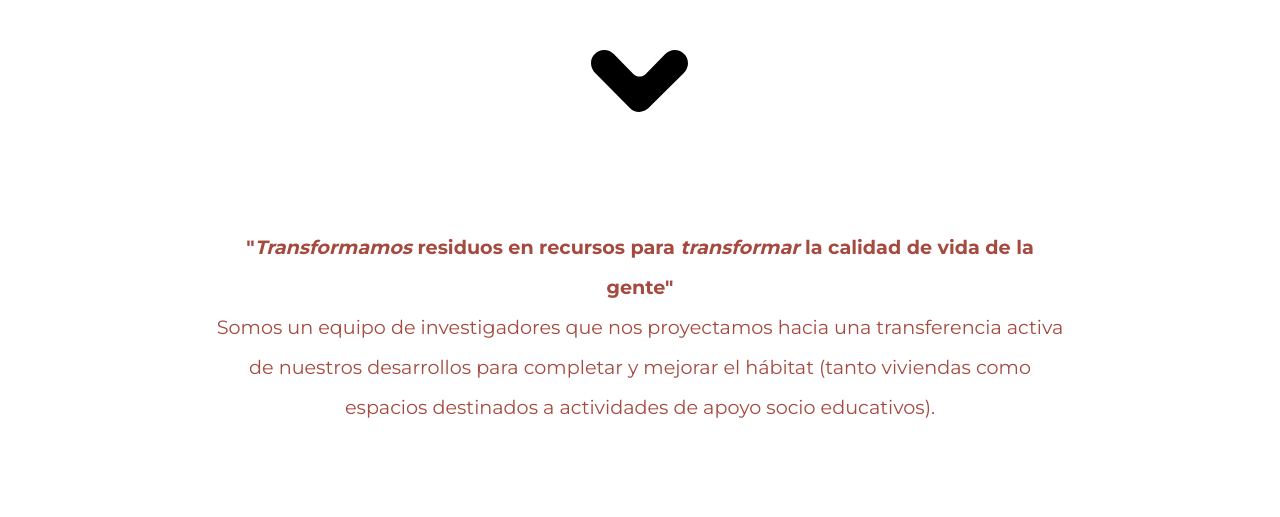
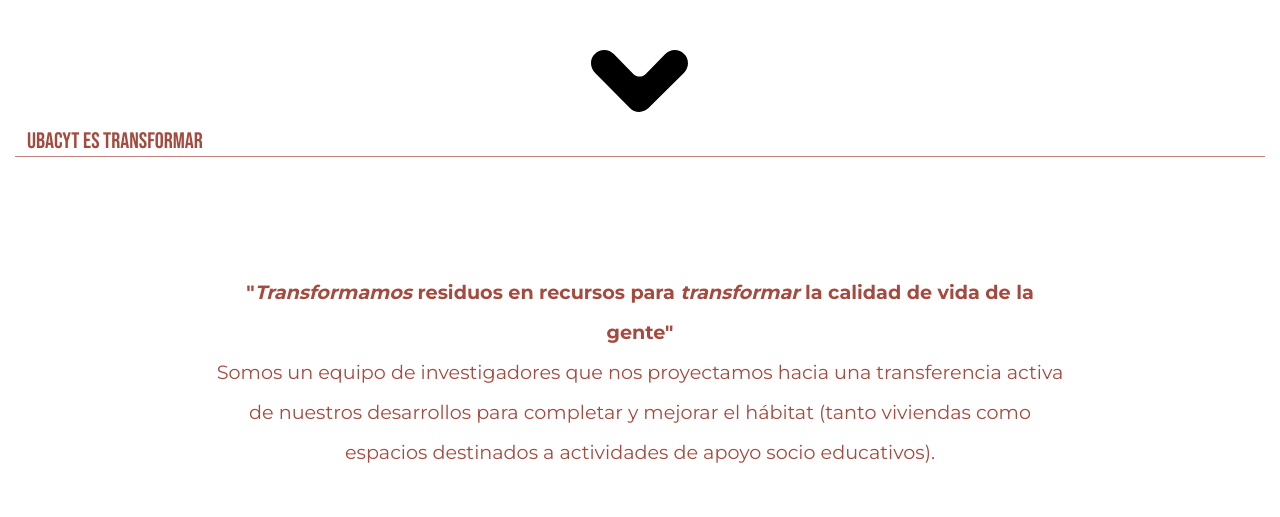
Before and after one commit to YaninaAranda/Entrega15, a plain HTML site: page index.html in a window 1280 px wide. Shown: the part 1000-1517 px from the top of the page. Drawn offline with nearby package versions, Linux system fonts and the light colour scheme.

Commit message:
nuevo h2

```diff
--- a/index.html
+++ b/index.html
@@ -61,6 +61,7 @@ aptos para certificación CAT.">
         Tu navegador no puede reproducir el video....
     </video>
     <img src="imagenes_web/2.svg" alt="flecha" class="flechaAbajo">
+    <h2>UBACyT es transformar</h2>
     <p class="párrafosGrandes">
         <strong>"<em>Transformamos</em>  residuos en recursos para <em>transformar </em> la calidad de vida de la gente"</strong> <br>
         Somos un equipo de investigadores que nos proyectamos hacia una transferencia activa de nuestros
```
